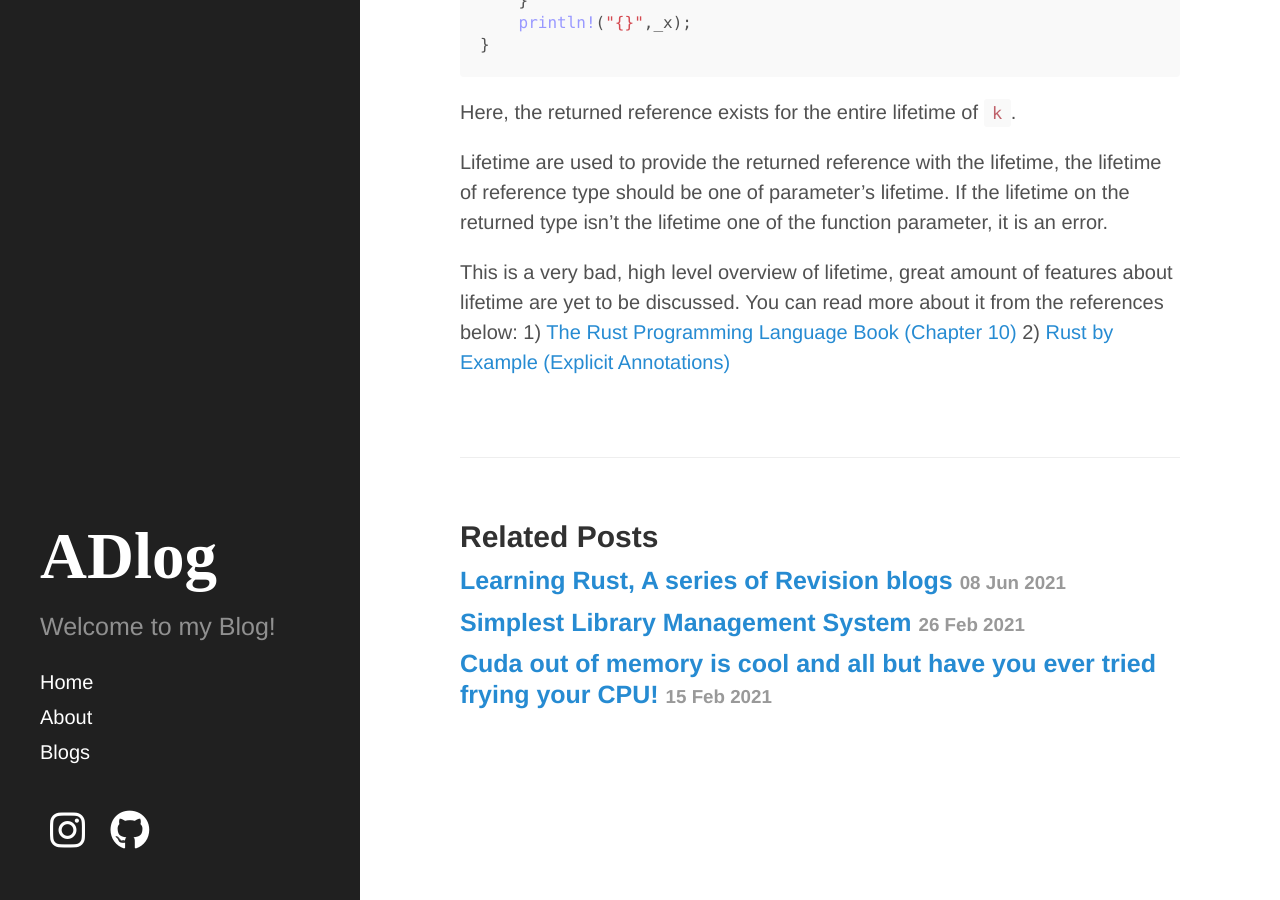
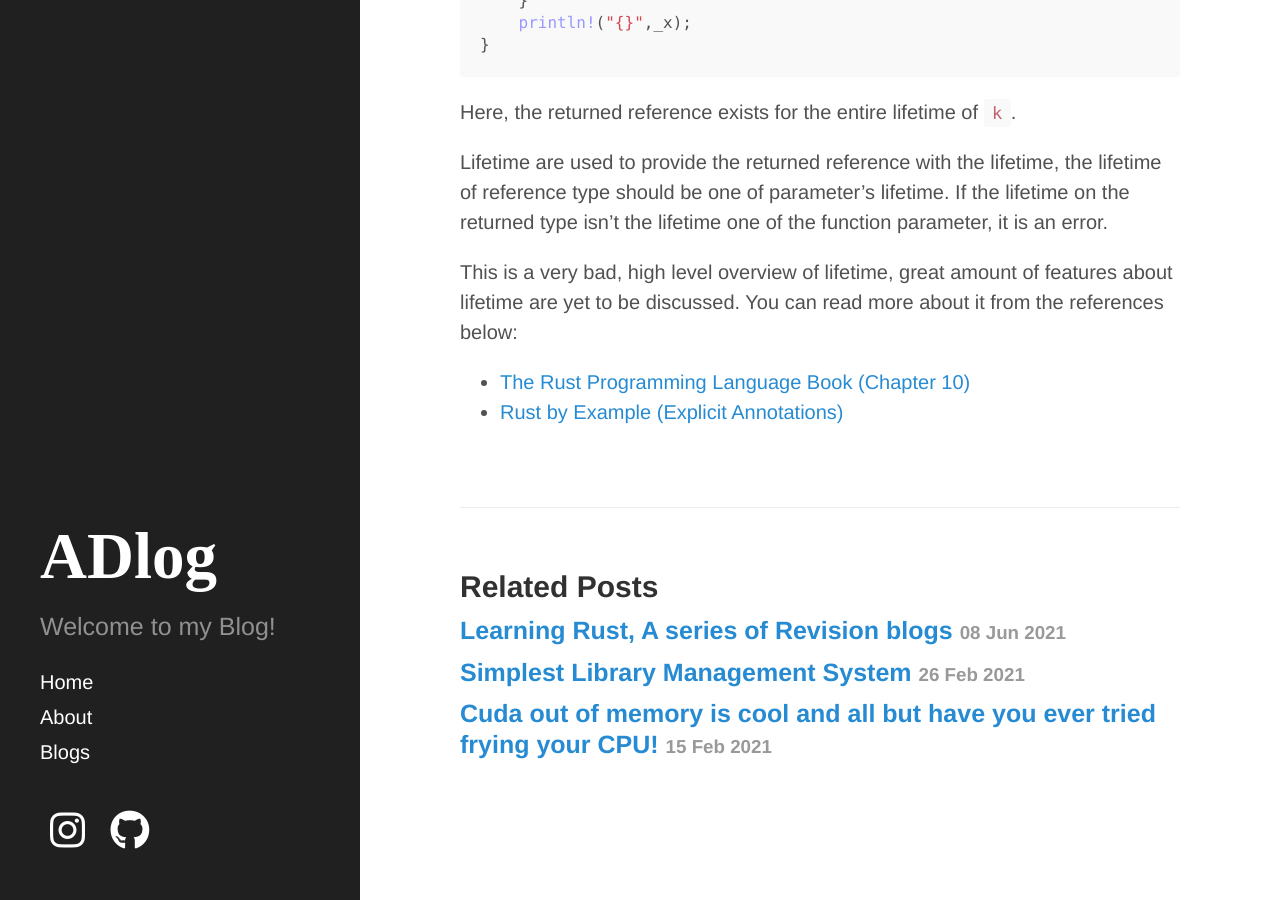
Before and after one commit to arogyad/arogyad.github.io, a Jekyll site: the page built from _posts/2021-06-10-Lifetimes In Rust.md, in a window 1280 px wide and 900 px high, scrolled down 3824 px. Built offline with Jekyll 4.4.1, drawn with Linux system fonts in a browser that asks for light colours; nearby versions of some CDN libraries; some web fonts are replaced.

Commit message:
Update 2021-06-10-Lifetimes In Rust.md

```diff
--- a/_posts/2021-06-10-Lifetimes In Rust.md
+++ b/_posts/2021-06-10-Lifetimes In Rust.md
@@ -126,5 +126,5 @@ Here, the returned reference exists for the entire lifetime of `k`.
 Lifetime are used to provide the returned reference with the lifetime, the lifetime of reference type should be one of parameter's lifetime. If the lifetime on the returned type isn't the lifetime one of the function parameter, it is an error.
 
 This is a very bad, high level overview of lifetime, great amount of features about lifetime are yet to be discussed. You can read more about it from the references below:
-1) <a href="https://doc.rust-lang.org/book/ch10-03-lifetime-syntax.html">The Rust Programming Language Book (Chapter 10)</a>
-2) <a href="https://doc.rust-lang.org/rust-by-example/scope/lifetime/explicit.html">Rust by Example (Explicit Annotations)</a>
+ -  <a href="https://doc.rust-lang.org/book/ch10-03-lifetime-syntax.html">The Rust Programming Language Book (Chapter 10)</a>
+ - <a href="https://doc.rust-lang.org/rust-by-example/scope/lifetime/explicit.html">Rust by Example (Explicit Annotations)</a>
```
